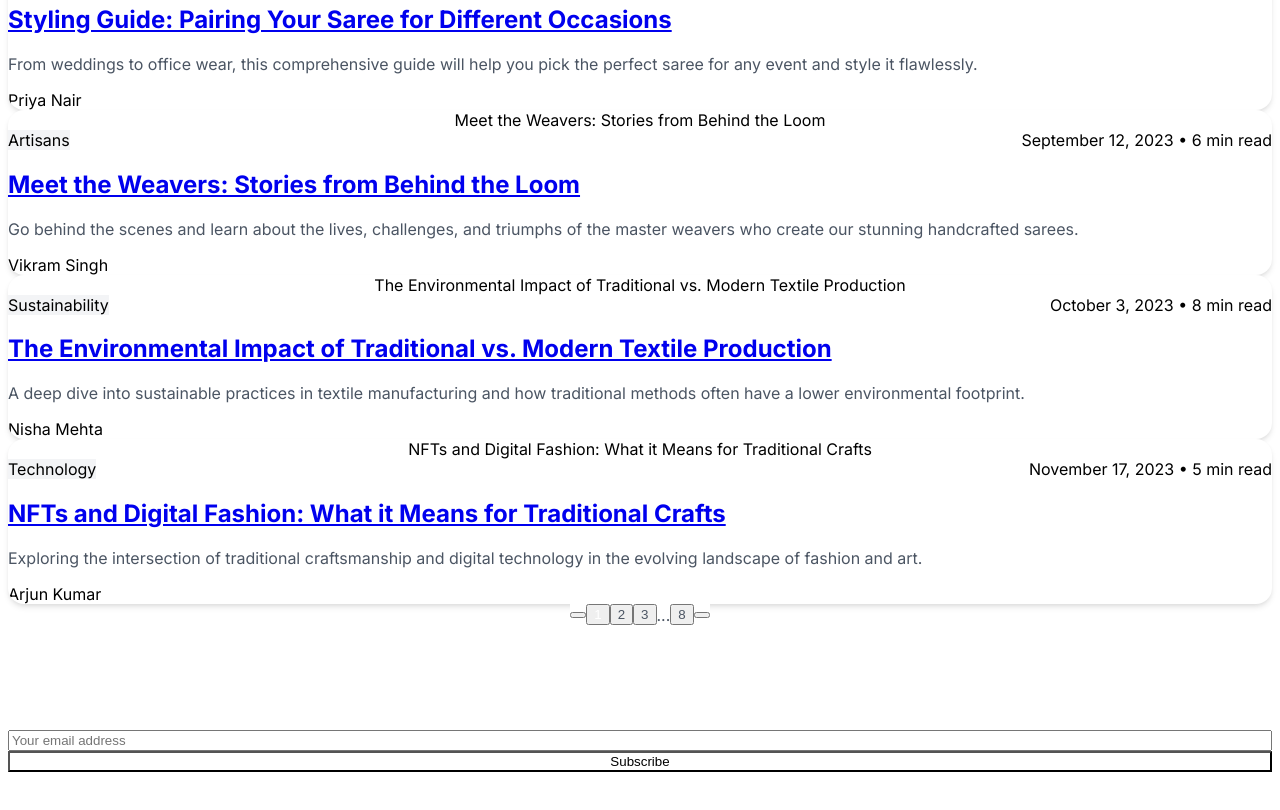
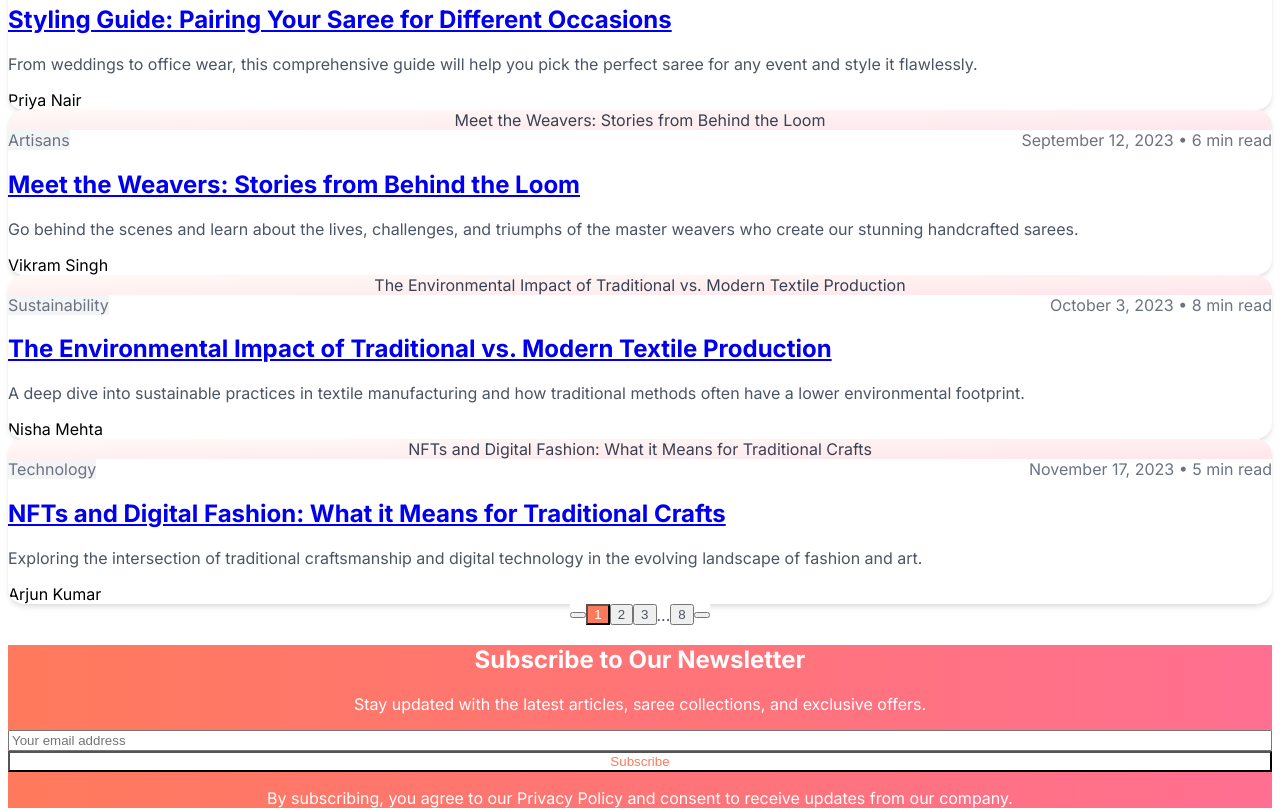
Before and after one commit to nxtwaveventures/11sari, a Next.js app: page /blog in a window 1280 px wide. Shown: the part 900-1710 px from the top of the page. Built offline with nearby package versions, Linux system fonts and the light colour scheme.

Commit message:
Fix styling to match original design with Tailwind v4

```diff
--- a/src/app/globals.css
+++ b/src/app/globals.css
@@ -31,6 +31,10 @@ body {
   background-color: #ffffff !important;
 }
 
+.bg-black {
+  background-color: #000000 !important;
+}
+
 .bg-gray-50 {
   background-color: #f9fafb !important;
 }
@@ -39,20 +43,97 @@ body {
   background-color: #f3f4f6 !important;
 }
 
+.bg-gray-200 {
+  background-color: #e5e7eb !important;
+}
+
+.bg-gray-800 {
+  background-color: #1f2937 !important;
+}
+
 .bg-gray-900 {
   background-color: #111827 !important;
+}
+
+.bg-primary-50 {
+  background-color: #fff9f6 !important;
+}
+
+.bg-primary-100 {
+  background-color: #ffe8e0 !important;
+}
+
+.bg-primary-500 {
+  background-color: #ff7a5c !important;
+}
+
+.bg-secondary-50 {
+  background-color: #fef5f7 !important;
+}
+
+.bg-secondary-100 {
+  background-color: #fee6ec !important;
+}
+
+.bg-secondary-500 {
+  background-color: #ff6f91 !important;
+}
+
+.bg-accent-50 {
+  background-color: #f8f7ff !important;
+}
+
+.bg-accent-100 {
+  background-color: #f0edff !important;
+}
+
+.bg-accent-500 {
+  background-color: #b1a3ff !important;
 }
 
 .text-white {
   color: #ffffff !important;
 }
 
+.text-black {
+  color: #000000 !important;
+}
+
+.text-gray-400 {
+  color: #9ca3af !important;
+}
+
+.text-gray-500 {
+  color: #6b7280 !important;
+}
+
 .text-gray-600 {
   color: #4b5563 !important;
 }
 
-.text-gray-400 {
-  color: #9ca3af !important;
+.text-gray-700 {
+  color: #374151 !important;
+}
+
+.text-primary-500 {
+  color: #ff7a5c !important;
+}
+
+.text-secondary-500 {
+  color: #ff6f91 !important;
+}
+
+.text-accent-500 {
+  color: #b1a3ff !important;
+}
+
+/* Border colors */
+.border-white {
+  border-color: #ffffff !important;
+}
+
+.border-primary-500 {
+  border-color: #ff7a5c !important;
 }
 
 .btn-primary {
@@ -93,6 +174,15 @@ body {
   animation: gradient-shift 8s ease infinite;
 }
 
+/* Gradients */
+.bg-gradient-to-r.from-primary-500.to-secondary-500 {
+  background-image: linear-gradient(to right, #ff7a5c, #ff6f91) !important;
+}
+
+.bg-gradient-to-br.from-primary-50.to-secondary-100 {
+  background-image: linear-gradient(to bottom right, #fff9f6, #fee6ec) !important;
+}
+
 @keyframes gradient-shift {
   0% {
     background-position: 0% 50%;
--- a/tailwind.config.js
+++ b/tailwind.config.js
@@ -78,4 +78,9 @@ module.exports = {
         },
     },
     plugins: [],
+    paths: {
+        '@components/*': ['src/components/*'],
+        '@app/*': ['src/app/*'],
+        '@public/*': ['public/*'],
+    },
 };
```
